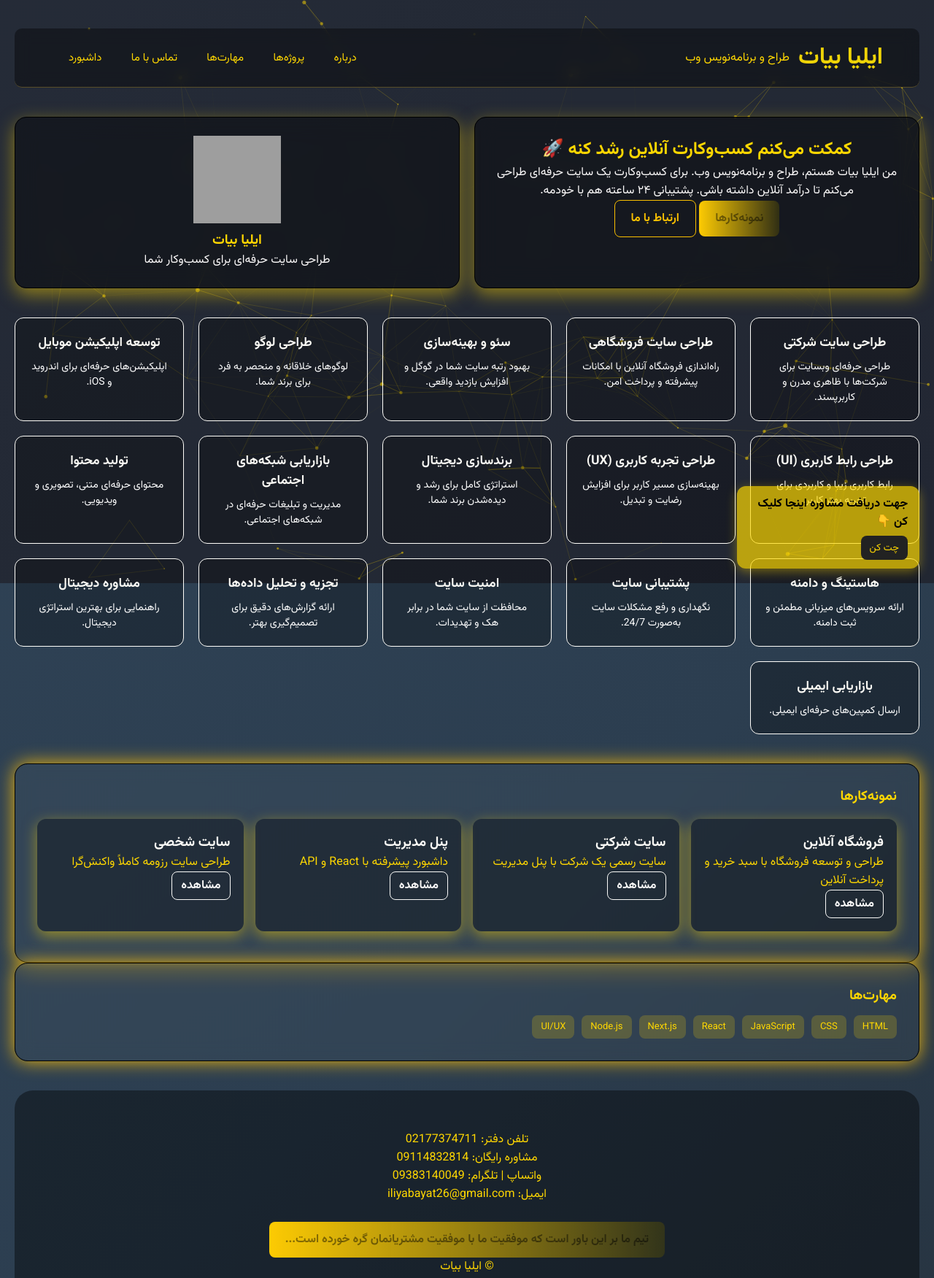
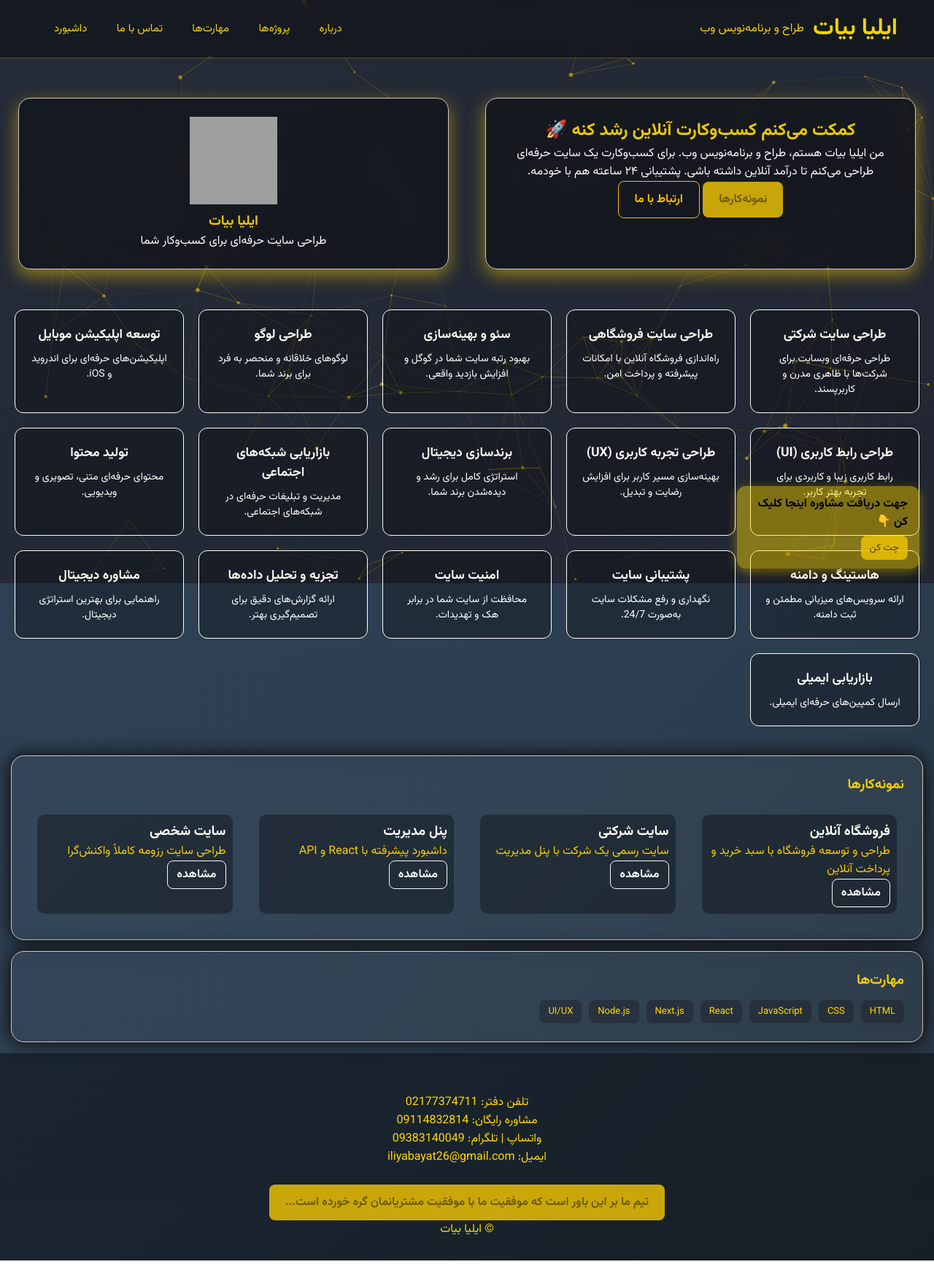
Before and after one commit to iliyabayat26-prog/iliya-BB12-v2, a plain HTML site: page untitled-1.html in a window 1280 px wide. Shown: the part 1-1752 px from the top of the page at 73% size. After the commit the page ends 1728 px from the top, so only its background shows below. Drawn offline with nearby package versions, Linux system fonts and the light colour scheme; grey boxes are pictures that could not be loaded; a web font is replaced by a local one.

Commit message:
hamineeeee

```diff
--- a/styles.css
+++ b/styles.css
@@ -3,12 +3,12 @@
 :root {
     --accent: #4e5aa06b;
     --accent2: #f5de0b71;
-    --text: #fddc05;
+    --text: #efd407;
     --muted: #eec304d3;
     --card: rgba(12, 0, 0, 0.223);
     --radius: 14px;
     --shadow: 0 10px 40px rgba(245, 200, 4, 0.936);
-    --gold: linear-gradient(90deg, #fdcb03, #5c530262);
+    --gold: linear-gradient(90deg, #fdcb03e8, #5c530262);
     --gold-solid: #f9bf00;
     --black: #120000;
     --card-bg: rgba(255, 255, 255, 0.03);
@@ -36,7 +36,6 @@ body {
     background: url('https://images.unsplash.com/photo-1506765515384-028b60a970df?auto=format&fit=crop&w=1600&q=80') center/cover no-repeat fixed;
     position: relative;
     color: #fbd308d6;
-    padding: 40px 20px;
     background-size: 400% 400%;
     animation: gradientBG 15s ease infinite;
 }
@@ -55,6 +54,10 @@ body {
     top: 0;
     left: 0;
     z-index: -1;
+}
+
+.brand h1{
+    color : var(--text);
 }
 
 /* ===== Reset ===== */
@@ -96,7 +99,7 @@ header {
 header nav a {
     margin-left: 18px;
     font-size: 15px;
-    color: #ed9c04;
+    color : var(--text);
     transition: 0.3s;
     text-decoration: none;
 }
@@ -121,7 +124,7 @@ header nav a:hover {
 .btn {
     padding: 12px 22px;
     border-radius: 8px;
-    background: var(--gold);
+    background: var(--muted);
     border: none;
     font-weight: bold;
     cursor: pointer;
@@ -156,13 +159,17 @@ header nav a:hover {
     flex-direction: column;
     gap: 32px;
 }
+section {
+    margin: 5px 20px;
+}
 
 /* ===== Hero Section ===== */
 .hero {
     display: flex;
     flex-wrap: wrap;
-    gap: 32px;
+    gap: 10px;
     justify-content: space-between;
+    margin: 5px 10px;
 }
 
 .hero .card {
@@ -178,7 +185,7 @@ header nav a:hover {
 
 .hero .card:hover {
     transform: translateY(-5px);
-    box-shadow: 0 15px 50px rgba(235, 169, 16, 0.937);
+    box-shadow: 0 15px 50px rgba(235, 169, 16, 0.495);
 }
 
 .hero-buttons {
@@ -215,16 +222,17 @@ header nav a:hover {
 .card {
     background: var(--card-bg);
     backdrop-filter: blur(12px);
-    padding: 30px;
+    padding: 25px;
     border-radius: 18px;
-    border: 1px solid rgb(0, 0, 0);
-    box-shadow: 0 0 25px rgb(241, 184, 12);
+    border: 1px solid rgb(209, 195, 195);
+    box-shadow: 0 0 25px rgb(8, 5, 0);
     transition: 0.35s;
+    margin: 15px 15px
 }
 
 .card:hover {
     transform: translateY(-4px);
-    box-shadow: 0 0 35px rgba(246, 245, 243, 0.885);
+    box-shadow: 0 0 35px rgba(241, 162, 3, 0.355);
 }
 
 /* ===== Services ===== */
@@ -245,12 +253,12 @@ header nav a:hover {
 
 .service-card:hover {
     border-color: var(--gold-solid);
-    box-shadow: 0 0 25px rgba(251, 214, 3, 0.966);
+    box-shadow: 0 0 25px rgba(251, 214, 3, 0.189);
 }
 
 .service-card h3 {
     margin-bottom: 10px;
-    color: #fab325;
+    color: #fab325f3;
     font-size: 1.1rem;
 }
 
@@ -321,10 +329,10 @@ textarea:focus {
     bottom: -100px;
     right: 20px;
     background-color: #000b0361;
-    color: rgb(250, 184, 3);
+    color: rgba(250, 184, 3, 0.943);
     padding: 15px 20px;
     border-radius: 10px;
-    box-shadow: 0px 4px 15px rgba(250, 213, 1, 0.976);
+    box-shadow: 0px 4px 15px rgba(250, 213, 1, 0.032);
     z-index: 1000;
     max-width: 250px;
     transition: bottom 0.5s ease;
@@ -335,4 +343,5 @@ textarea:focus {
 }
 
 #whatsappPopup button {
-    background: rgb(151, 112,110);}
+    background: var(--muted)
+}
--- a/untitled-1.html
+++ b/untitled-1.html
@@ -19,7 +19,7 @@ body {
     background-size: 400% 400%;
     animation: gradientBG 15s ease infinite;
     position: relative;
-    color: #ffd700;
+    color: rgb(246, 206, 4);
 }
 @keyframes gradientBG {
     0% { background-position: 0% 50%; }
@@ -42,7 +42,7 @@ body {
     position: fixed;
     bottom: 20px;
     left: 20px;
-    background: #ffd900b0;
+    background: #ffd90073;
     color: #000;
     padding: 12px 16px;
     border-radius: 12px;
@@ -55,39 +55,42 @@ body {
 #whatsappPopup.show { transform: translateY(0); display: block; }
 #whatsappPopup button {
     background: #222;
-    color: #ffd700;
+    color: #060606a7;
     border: none;
     padding: 6px 12px;
     margin-top: 6px;
     border-radius: 8px;
     cursor: pointer;
+      background: var(--muted);
+
 }
 
 /* Header */
 header {
     padding: 20px;
-  border-radius: 10px;
+  /* border-radius: 10px; */
     display: flex;
     justify-content: space-between;
     align-items: center;
     padding: 15px 50px;
     z-index: 5;
-    position: relative;
+    position: fixed;
+    width: 100%;
 }
 header .brand h1  {
 
-    color: #efd407;
+
 }
 header nav a {
     margin-left: 12px;
     text-decoration: none;
-    color: #ffd700;
+    /* color: #ffd700; */
     padding: 6px 12px;
     border-radius: 8px;
     transition: 0.3s;
 }
 header nav a:hover {
-    background: rgba(224, 191, 6, 0.2);
+    background: rgba(233, 199, 6, 0.2);
 }
 
 /* Hero */
@@ -96,7 +99,7 @@ header nav a:hover {
     flex-wrap: wrap;
     justify-content: center;
     gap: 20px;
-    margin-top: 40px;
+    margin-top: 120px;
 }
 .hero .card {
     background: rgba(0, 0, 0, 0.4);
@@ -112,7 +115,7 @@ header nav a:hover {
     box-shadow: 0 10px 40px rgba(255, 217, 0, 0.455);
 }
 .hero .card h2, .hero .card h3 {
-    color: #ffd700;
+    color: #eac806;
 }
 
 /* Services */
@@ -131,17 +134,18 @@ header nav a:hover {
 }
 .service-card:hover {
     transform: translateY(-5px);
-    box-shadow: 0 10px 35px rgba(255, 217, 0, 0.984);
+    box-shadow: 0 10px 35px rgba(255, 217, 0, 0.256);
 }
 .service-card h3 { color: #faf9f4; }
 
 /* Projects */
 .projects .project {
     background: rgba(0, 0, 0, 0.332);
-    padding: 18px;
-    border-radius: 12px;
-    margin-bottom: 12px;
-    box-shadow: 0 6px 20px rgba(255,215,0,0.5);
+    padding: 9px;
+    border-radius: 10px;
+    margin-bottom: 10px;
+    box-shadow: 0 6px 20px rgba(255, 217, 0, 0);
+    margin: 10px 10px;
 }
 .projects .project h3 { color: #fcfbf7; }
 .projects .project a.btn.secondary {
@@ -163,10 +167,11 @@ header nav a:hover {
     gap: 10px;
 
 }
-.skill { background: rgba(255,215,0,0.2);
+.skill { background:  rgba(12, 0, 0, 0.223);
      padding: 6px 12px;
      border-radius: 8px;
-    color: #ffd700; }
+    color: #ffd700;
+}
 
 /* Contact Form */
 form input, form textarea { width: 100%;
@@ -188,9 +193,9 @@ footer { text-align: center;
      padding: 20px;
     color: #ffd700;
      background: rgba(0, 0, 0, 0.412);
-     margin-top: 40px;
-padding: 30px;
-  border-radius: 25px;
+     /* margin-top: 40px;  */
+     padding: 30px;
+  /* border-radius: 25px; */
 }
 </style>
 </head>
@@ -284,6 +289,7 @@ padding: 30px;
     <br> واتساپ | تلگرام: 09383140049
     <br> ایمیل: iliyabayat26@gmail.com </p>
     <br>
+
 </section>
 
 <!-- Footer -->
@@ -333,6 +339,8 @@ const projects = [
     { title: "پنل مدیریت", desc: "داشبورد پیشرفته با React و API" },
     { title: "سایت شخصی", desc: "طراحی سایت رزومه کاملاً واکنش‌گرا" }
 ];
+
+
 const box = document.getElementById("projectContainer");
 projects.forEach(p => {
     box.innerHTML += `
```
Also changed, not shown: sell.html (+56 -49 lines), by.html (line endings or trailing spaces).
